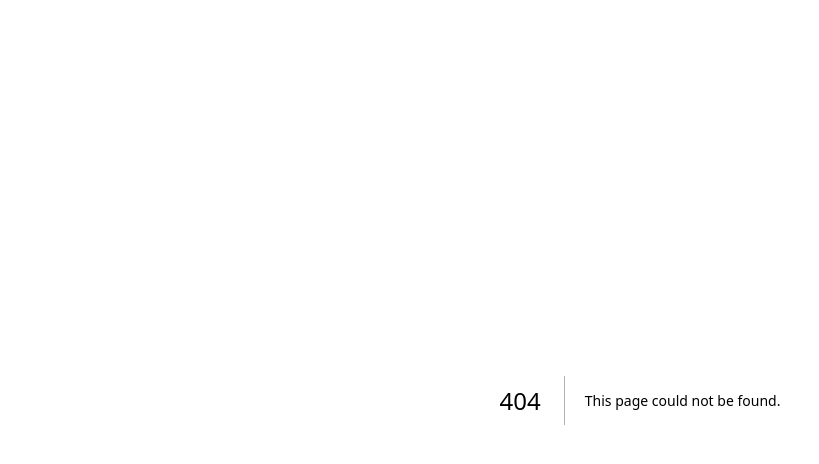
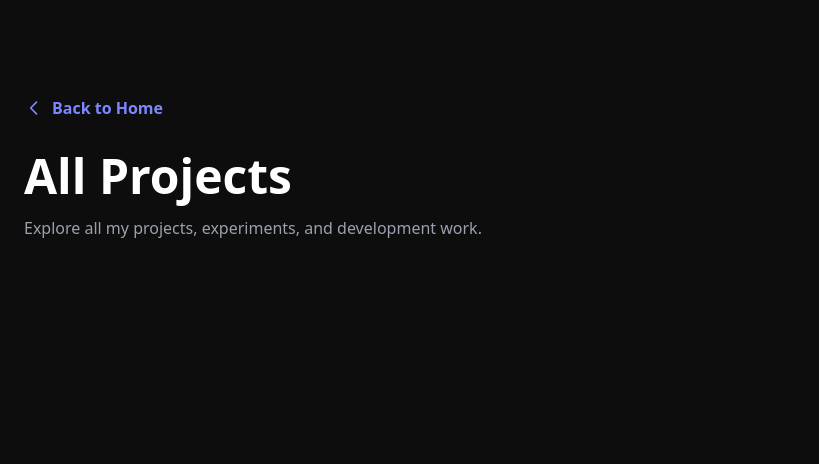
Before and after one commit to devil-alok-62/MY-PORTFOLIO, a Next.js app: page /projects in a window 1280 px wide. Before the commit this address had no page. Shown: the top 464 px of the page, without its empty margins (0-819 px from the left). Built offline with nearby package versions, Linux system fonts and the light colour scheme.

Commit message:
feat: add view all projects page

```diff
--- a/src/app/components/Projects.tsx
+++ b/src/app/components/Projects.tsx
@@ -1,8 +1,25 @@
 "use client";
+
 import React from "react";
+import Link from "next/link";
 import { PROJECTS } from "../../constants";
+import { useRouter } from "next/navigation";
 
 const Projects: React.FC = () => {
+  const router = useRouter();
+
+  const handleProjectsClick = (e: React.MouseEvent<HTMLAnchorElement>) => {
+    e.preventDefault();
+
+    if (!document.startViewTransition) {
+      router.push("/projects");
+      return;
+    }
+
+    document.startViewTransition(() => {
+      router.push("/projects");
+    });
+  };
   return (
     <section
       id="projects"
@@ -15,16 +32,20 @@ const Projects: React.FC = () => {
             <h2 className="text-4xl font-bold mb-4 font-heading">
               Featured Works
             </h2>
+
             <p className="text-gray-400 max-w-md">
               Selection of projects that showcase my technical skills and design
               thinking.
             </p>
           </div>
-          <a
-            href="#"
+
+          <Link
+            href="/projects"
+            onClick={handleProjectsClick}
             className="text-indigo-400 hover:text-indigo-300 font-semibold flex items-center gap-2 group transition-all"
           >
             View All Projects
+
             <svg
               className="w-5 h-5 group-hover:translate-x-1 transition-transform"
               fill="none"
@@ -38,12 +59,11 @@ const Projects: React.FC = () => {
                 d="M17 8l4 4m0 0l-4 4m4-4H3"
               />
             </svg>
-          </a>
-        </div>
+          </Link>        </div>
 
-        {/* Projects Grid */}
+        {/* Only 3 Projects */}
         <div className="grid md:grid-cols-2 lg:grid-cols-3 gap-8">
-          {PROJECTS.map((project) => (
+          {PROJECTS.slice(0, 3).map((project) => (
             <div
               key={project.id}
               className="group relative glass rounded-3xl overflow-hidden hover:scale-[1.02] transition-all duration-500 border border-white/5 hover:border-white/20"
@@ -55,6 +75,7 @@ const Projects: React.FC = () => {
                   className="w-full h-full object-cover transition-transform duration-700 group-hover:scale-110 opacity-70 group-hover:opacity-100"
                 />
               </div>
+
               <div className="p-8">
                 {/* Tags */}
                 <div className="flex gap-2 mb-4 flex-wrap">
@@ -69,6 +90,7 @@ const Projects: React.FC = () => {
                 </div>
 
                 <h3 className="text-2xl font-bold mb-3">{project.title}</h3>
+
                 <p className="text-gray-400 text-sm mb-6 line-clamp-2">
                   {project.description}
                 </p>
--- /dev/null
+++ b/src/app/components/ViewAllProjects.tsx
@@ -0,0 +1,127 @@
+"use client";
+
+import React from "react";
+import Link from "next/link";
+import { PROJECTS } from "../../constants";
+
+const ViewAllProjects: React.FC = () => {
+    return (
+        <main className="min-h-screen py-24 bg-white/5">
+            <div className="container mx-auto px-6 w-full">
+                {/* Header */}
+                <div className="mb-16">
+                    <Link
+                        href="/"
+                        className="inline-flex items-center gap-2 text-indigo-400 hover:text-indigo-300 font-semibold mb-8 transition-colors"
+                    >
+                        <svg
+                            className="w-5 h-5"
+                            fill="none"
+                            stroke="currentColor"
+                            viewBox="0 0 24 24"
+                        >
+                            <path
+                                strokeLinecap="round"
+                                strokeLinejoin="round"
+                                strokeWidth={2}
+                                d="M15 19l-7-7 7-7"
+                            />
+                        </svg>
+                        Back to Home
+                    </Link>
+
+                    <h1 className="text-4xl md:text-5xl font-bold mb-4 font-heading">
+                        All Projects
+                    </h1>
+
+                    <p className="text-gray-400 max-w-xl">
+                        Explore all my projects, experiments, and development work.
+                    </p>
+                </div>
+
+                {/* Remaining Projects */}
+                <div className="grid md:grid-cols-2 lg:grid-cols-3 gap-8">
+                    {PROJECTS.slice(3).map((project) => (
+                        <div
+                            key={project.id}
+                            className="group relative glass rounded-3xl overflow-hidden hover:scale-[1.02] transition-all duration-500 border border-white/5 hover:border-white/20"
+                        >
+                            <div className="aspect-[16/10] overflow-hidden">
+                                <img
+                                    src={project.image}
+                                    alt={project.title}
+                                    className="w-full h-full object-cover transition-transform duration-700 group-hover:scale-110 opacity-70 group-hover:opacity-100"
+                                />
+                            </div>
+
+                            <div className="p-8">
+                                {/* Tags */}
+                                <div className="flex gap-2 mb-4 flex-wrap">
+                                    {project.tags.map((tag) => (
+                                        <span
+                                            key={tag}
+                                            className="text-[10px] uppercase tracking-widest font-bold px-2 py-1 rounded bg-indigo-500/10 text-indigo-400 border border-indigo-500/20"
+                                        >
+                                            {tag}
+                                        </span>
+                                    ))}
+                                </div>
+
+                                <h2 className="text-2xl font-bold mb-3">{project.title}</h2>
+
+                                <p className="text-gray-400 text-sm mb-6 line-clamp-2">
+                                    {project.description}
+                                </p>
+
+                                {/* Links */}
+                                <div className="flex items-center gap-6">
+                                    <a
+                                        href={project.githubUrl}
+                                        target="_blank"
+                                        rel="noopener noreferrer"
+                                        className="text-white hover:text-indigo-400 transition-colors flex items-center gap-2 text-sm font-semibold"
+                                    >
+                                        <svg
+                                            className="w-5 h-5"
+                                            fill="currentColor"
+                                            viewBox="0 0 24 24"
+                                        >
+                                            <path d="M12 0c-6.626 0-12 5.373-12 12 0 5.302 3.438 9.8 8.207 11.387.599.111.793-.261.793-.577v-2.234c0-3.338-1.693-4.041-1.693-4.041-1.387-1.308-.053-1.281-.053-1.281 1.205.084 1.839 1.237 1.839 1.237 1.07 1.834 2.807 1.304 3.492.997.107-.776.418-1.305.762-1.604-2.665-.305-5.467-1.334-5.467-5.93 0-1.312.469-2.382 1.236-3.222-.124-.303-.535-1.523.117-3.176 0 0 1.008-.322 3.301 1.23.957-.266 1.983-.399 3.003-.404 1.02.005 2.047.138 3.006.404 2.291-1.552 3.297-1.23 3.297-1.23.653 1.653.242 2.874.118 3.176.77.84 1.235 1.911 1.235 3.222 0 4.609-2.807 5.623-5.479 5.92.43.372.823 1.102.823 2.223v3.293c0 .319.192.694.801.576 4.765-1.589 8.199-6.086 8.199-11.386C24 5.373 18.627 0 12 0z" />
+                                        </svg>
+                                        Source
+                                    </a>
+
+                                    {project.liveUrl && (
+                                        <a
+                                            href={project.liveUrl}
+                                            target="_blank"
+                                            rel="noopener noreferrer"
+                                            className="text-white hover:text-rose-400 transition-colors flex items-center gap-2 text-sm font-semibold"
+                                        >
+                                            <svg
+                                                className="w-5 h-5"
+                                                fill="none"
+                                                stroke="currentColor"
+                                                viewBox="0 0 24 24"
+                                            >
+                                                <path
+                                                    strokeLinecap="round"
+                                                    strokeLinejoin="round"
+                                                    strokeWidth={2}
+                                                    d="M10 6H6a2 2 0 00-2 2v10a2 2 0 002 2h10a2 2 0 002-2v-4M14 4h6m0 0v6m0-6L10 14"
+                                                />
+                                            </svg>
+                                            Demo
+                                        </a>
+                                    )}
+                                </div>
+                            </div>
+                        </div>
+                    ))}
+                </div>
+            </div>
+        </main>
+    );
+};
+
+export default ViewAllProjects;
--- a/src/app/globals.css
+++ b/src/app/globals.css
@@ -32,3 +32,36 @@
 html {
   scroll-behavior: smooth;
 }
+
+/* Smooth page transition */
+::view-transition-old(root) {
+  animation: page-out 0.25s ease;
+}
+
+::view-transition-new(root) {
+  animation: page-in 0.35s ease;
+}
+
+@keyframes page-out {
+  from {
+    opacity: 1;
+    transform: translateY(0);
+  }
+
+  to {
+    opacity: 0;
+    transform: translateY(-8px);
+  }
+}
+
+@keyframes page-in {
+  from {
+    opacity: 0;
+    transform: translateY(8px);
+  }
+
+  to {
+    opacity: 1;
+    transform: translateY(0);
+  }
+}
--- /dev/null
+++ b/src/app/projects/page.tsx
@@ -0,0 +1,5 @@
+import ViewAllProjects from "../components/ViewAllProjects";
+
+export default function ProjectsPage() {
+    return <ViewAllProjects />;
+}
```
Also changed, not shown: public/Food-Delivery.png (added).
